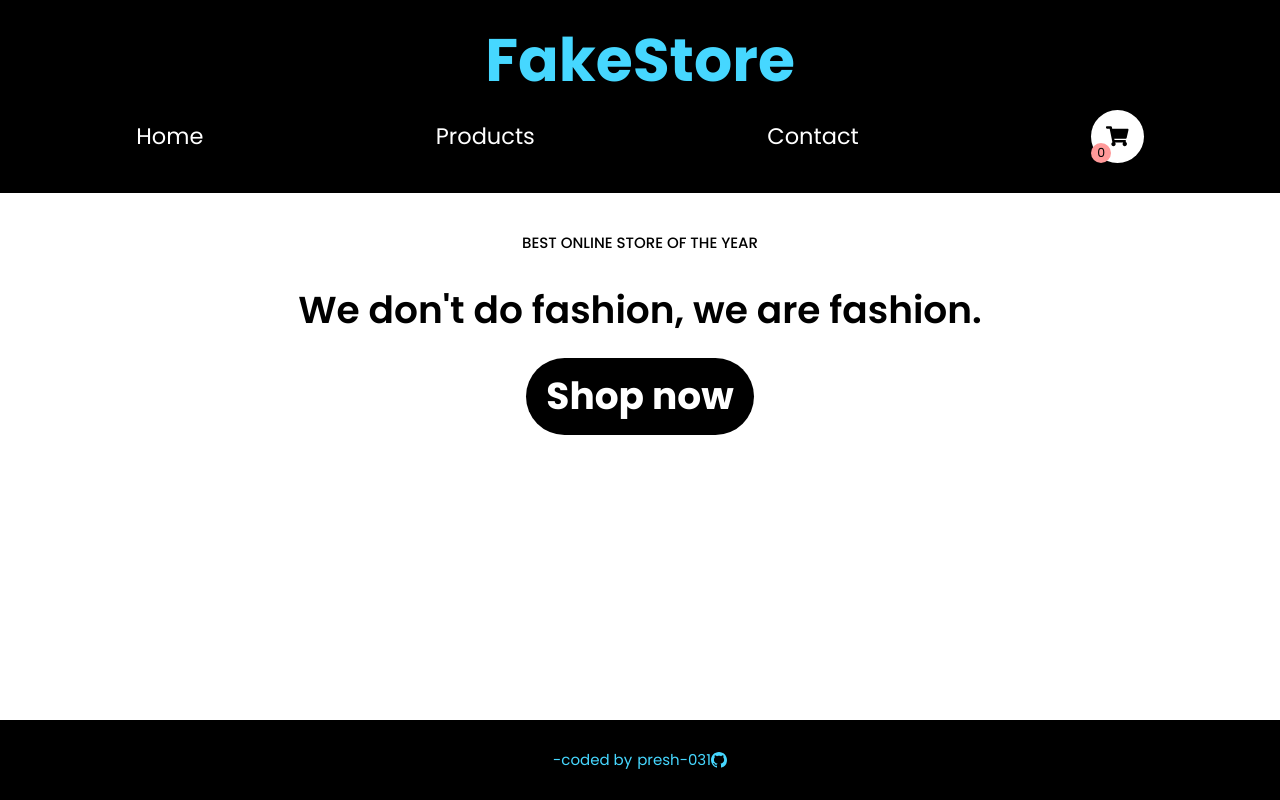
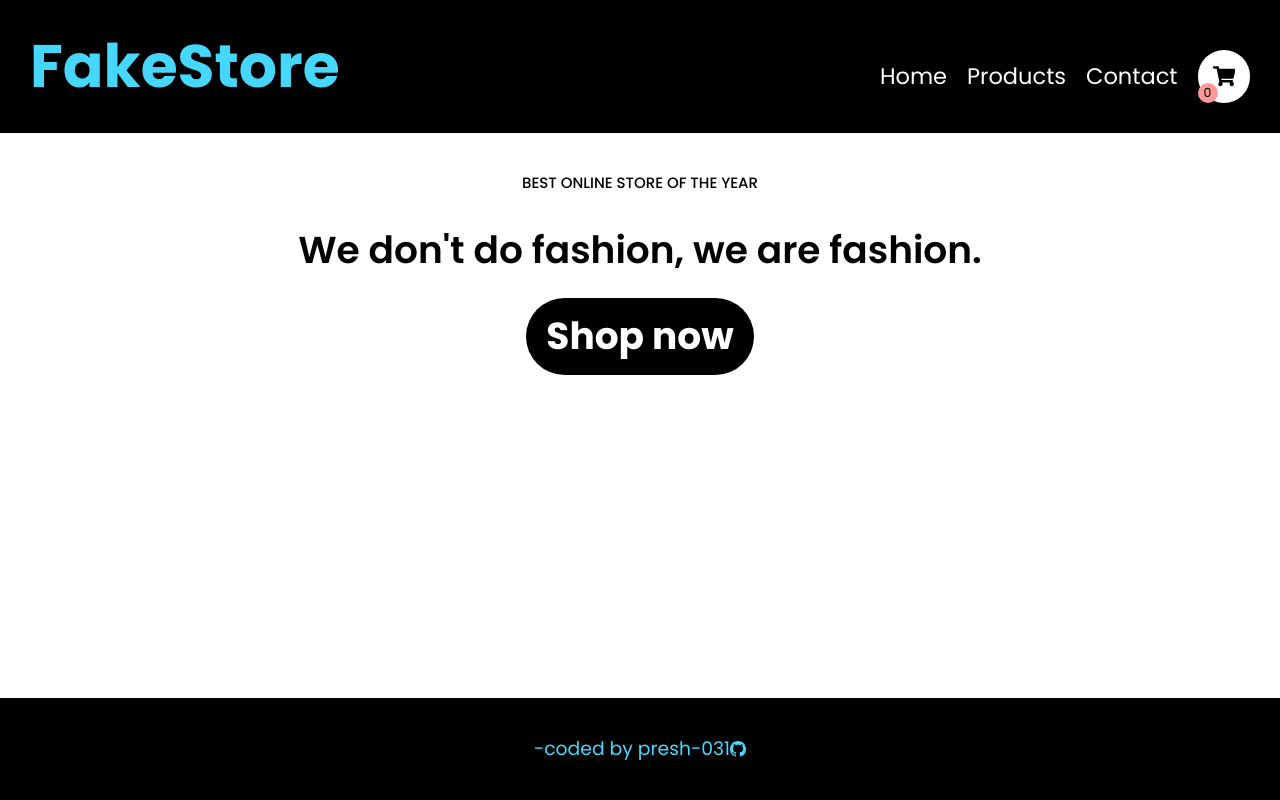
Before and after one commit to presh-031/Fakestore, a React (Create React App) app: page / in a window 1280 px wide. Built offline with nearby package versions, Linux system fonts and the light colour scheme.

Commit message:
finished making product page responsiv, onto cart page

```diff
--- a/package.json
+++ b/package.json
@@ -45,6 +45,8 @@
   "devDependencies": {
     "autoprefixer": "^10.4.13",
     "postcss": "^8.4.19",
+    "prettier": "^2.8.0",
+    "prettier-plugin-tailwindcss": "^0.2.0",
     "tailwindcss": "^3.2.4"
   }
 }
--- a/src/components/Footer.jsx
+++ b/src/components/Footer.jsx
@@ -2,10 +2,10 @@ import { BsGithub } from "react-icons/bs";
 
 const Footer = () => {
   return (
-    <footer className="py-12  bg-black text-[#46d7ff] ">
-      <p className=" w-full flex items-center justify-center text-2xl">
+    <footer className="bg-black  py-12 text-[#46d7ff] md:py-16">
+      <p className=" flex w-full items-center justify-center text-2xl md:text-3xl">
         -coded by{" "}
-        <a href="https://github.com/presh-031" className="flex ml-2 items-center">
+        <a href="https://github.com/presh-031" className="ml-2 flex items-center">
           presh-031 <BsGithub size={16} />
         </a>
       </p>
--- a/src/components/Navbar.jsx
+++ b/src/components/Navbar.jsx
@@ -1,5 +1,6 @@
 import { Link } from "react-router-dom";
 import { FaShoppingCart } from "react-icons/fa";
+import { useNavigate } from "react-router-dom";
 
 // import state , then clg it first, then display number of items
 import { useSelector } from "react-redux";
@@ -13,10 +14,19 @@ const Navbar = () => {
     });
     return total;
   };
+  // Initialize navigate
+  const navigate = useNavigate();
   return (
-    <div className="bg-black text-white py-12 px-8">
-      <h1 className="text-center text-8xl text-[#46d7ff] font-bold">FakeStore</h1>
-      <ul className="text-4xl flex items-center justify-around mt-8">
+    <div className="bg-black py-12 px-8 text-white md:flex md:items-center md:justify-between md:px-12">
+      <h1
+        onClick={() => {
+          navigate("/");
+        }}
+        className="cursor-pointer text-center text-6xl font-bold text-[#46d7ff] sm:text-8xl"
+      >
+        FakeStore
+      </h1>
+      <ul className="mt-8 flex items-center justify-around text-3xl sm:text-4xl md:gap-8">
         <li>
           <Link to="/">Home</Link>
         </li>
@@ -29,10 +39,10 @@ const Navbar = () => {
         <li>
           <Link
             to={"/cart"}
-            className=" bg-white relative  flex text-black rounded-full p-6 items-center justify-center"
+            className=" relative flex  items-center justify-center rounded-full bg-white p-6 text-black"
           >
             <FaShoppingCart color="black" />
-            <div className="absolute text-xl h-8 w-8 bg-[#ff9999] flex items-center justify-center rounded-full  left-0 bottom-0">
+            <div className="absolute left-0 bottom-0 flex h-8 w-8 items-center justify-center rounded-full  bg-[#ff9999] text-xl">
               <span>{getTotalQuantity() || 0}</span>
             </div>
           </Link>
--- a/src/components/Product.jsx
+++ b/src/components/Product.jsx
@@ -10,14 +10,14 @@ const Product = ({ product }) => {
   };
 
   return (
-    <div className="bg-white rounded-xl border-[1px] border-gray-400">
-      <div className="  py-4  flex justify-center items-center">
-        <img className=" w-[12rem] h-[14rem] object-contain" src={product.image} alt="product" />
+    <div className="rounded-xl border-[1px] border-gray-400 bg-white sm:flex sm:flex-col sm:justify-between">
+      <div className="  flex  items-center justify-center py-4">
+        <img className=" h-[14rem] w-[12rem] object-contain" src={product.image} alt="product" />
       </div>
       <div className="border-top-[1px] border-top-gray-400 p-4">
-        <p className="font-bold text-2xl mb-4 leading-[2rem]">{product.title}</p>
+        <p className="mb-4 text-2xl font-bold leading-[2rem]">{product.title}</p>
         <p className="mb-4 text-xl font-medium">${product.price}</p>
-        <button onClick={handleClick} className="text-white text-2xl bg-black w-[100%] py-4 font-bold ">
+        <button onClick={handleClick} className="w-[100%] bg-black py-4 text-2xl font-bold text-white ">
           Add to cart
         </button>
       </div>
--- a/src/pages/Products.jsx
+++ b/src/pages/Products.jsx
@@ -13,7 +13,7 @@ const Products = () => {
   if (error) return "An error has occurred: " + error.message;
 
   return (
-    <div className="p-24 flex bg-[rgb(184, 184, 184)] flex-col gap-12">
+    <div className="bg-[rgb(184, 184, 184)] flex flex-col gap-12 p-24 sm:grid sm:grid-cols-2 md:grid-cols-3 lg:grid-cols-4">
       {data.map((product) => (
         <Product key={product.id} product={product} />
       ))}
```
Also changed, not shown: 1 other file (tests, documents, lock files or other folders).
